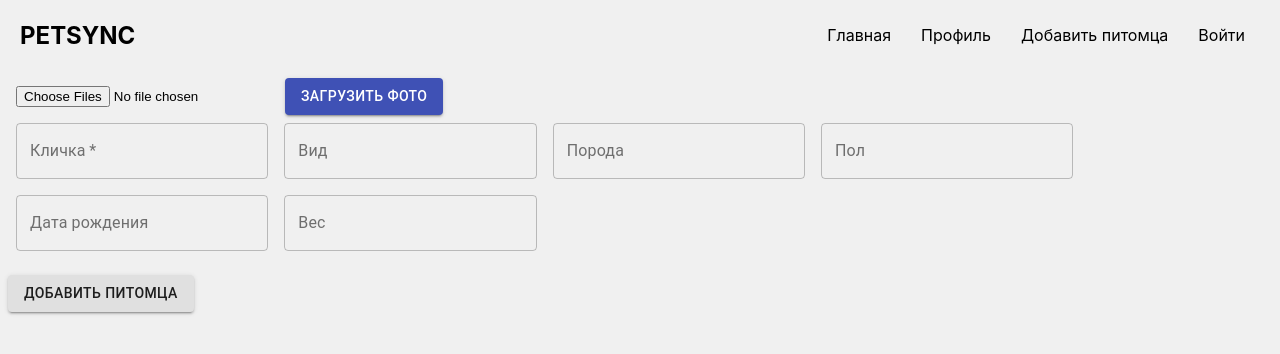
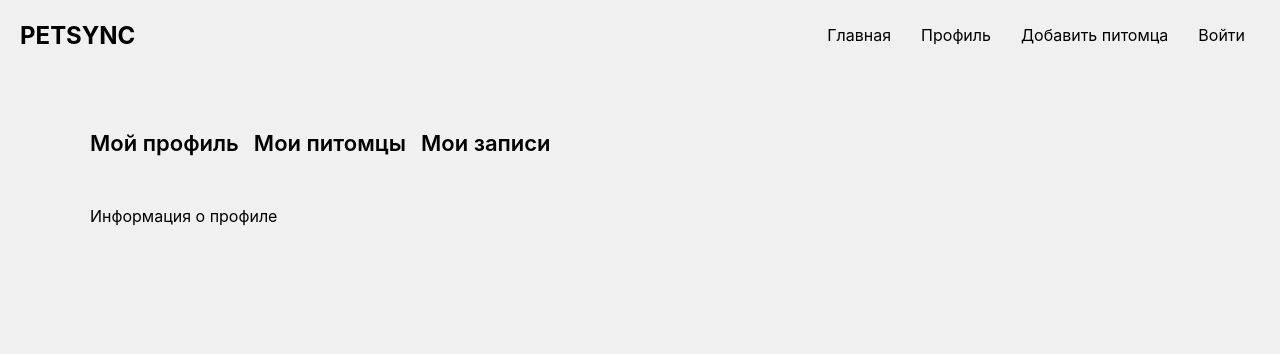
Before and after one commit to aleksey-kozin/pet-sync, a React (Create React App) app in the folder client/: page /profile in a window 1280 px wide. Shown: the top 354 px of the page. Built offline with nearby package versions, Linux system fonts and the light colour scheme.

Commit message:
Added a profile component

```diff
--- a/client/src/components/App/App.js
+++ b/client/src/components/App/App.js
@@ -9,6 +9,7 @@ import FormLogin from '../Forms/FormLogin'
 import FormSignUp from '../Forms/FormSignUp'
 import { Provider } from 'react-redux'
 import store from '../../utils/redux/store'
+import Appointment from '../Appointment/Appointment'
 
 function App() {
   return (
@@ -22,7 +23,8 @@ function App() {
             <Route path={'/login'} component={FormLogin} />
             <Route path={'/signup'} component={FormSignUp} />
             <Route path={'/profile'} component={Profile} />
-            <Route exact path={'/mypets'} component={MyPets} />
+            <Route path={'/mypets'} component={MyPets} />
+            <Route path={'/appointment'} component={Appointment} />
             <Route path={'/mypets/:name'} component={PetPersonPage} />
           </Switch>
         </Router>
--- /dev/null
+++ b/client/src/components/Appointment/Appointment.js
@@ -0,0 +1,19 @@
+import React from 'react'
+import ProfileNav from '../Profile/ProfileNav'
+
+function Appointment(props) {
+  return (
+    <>
+      <div className="container">
+        <div className="main-wrapper1">
+          <ProfileNav />
+          <div className="main-profile">
+          <p>У вас пока нет записей. Запишитесь к нам на прием.</p>
+          </div>
+        </div>
+      </div>
+    </>
+  )
+}
+
+export default Appointment
--- a/client/src/components/Forms/FormLogin.js
+++ b/client/src/components/Forms/FormLogin.js
@@ -27,7 +27,7 @@ function FormSignUp() {
                 <FcGoogle />
               </div>
             </div>
-            <hr class="hr-line" />
+            <hr className="hr-line" />
             <div className="form-login">
               <p>Еще нет аккаунта?</p>
               <Link to="/signup">
--- a/client/src/components/Forms/FormSignUp.js
+++ b/client/src/components/Forms/FormSignUp.js
@@ -27,7 +27,7 @@ function FormSignUp() {
             <FcGoogle/>
             </div>
           </div>
-          <hr class="hr-line" />
+          <hr className="hr-line" />
           <div className="form-login">
             <p>Уже есть аккаунт?</p>
             <Link to="/login"><button type="button" className="btn-login">Войти</button></Link>
--- a/client/src/components/MyPets/MyPets.js
+++ b/client/src/components/MyPets/MyPets.js
@@ -1,24 +1,34 @@
-import React, { useEffect, useState } from 'react';
-import Pet from '../Pet/Pet';
+import React, { useEffect, useState } from 'react'
+import Pet from '../Pet/Pet'
+import ProfileNav from '../Profile/ProfileNav'
+import '../Pet/Pet.css'
 
 function MyPets() {
   const [petArr, setPetsArr] = useState()
   //fetch в БД, получаем (пока) всех животных
   useEffect(() => {
-    fetch("http://localhost:4000/findpet")
+    fetch('http://localhost:4000/findpet')
       .then((res) => res.json())
-      .then((result) => setPetsArr(result.petsArr));
+      .then((result) => setPetsArr(result.petsArr))
   }, [])
 
-  console.log(petArr);
+  console.log(petArr)
 
   return (
-    <div>
-      {petArr && petArr.map((pet) => (
-        <Pet key={pet._id} value={pet} />
-      ))}
-    </div>
-  );
+    <>
+      <div className="container">
+        <div className="main-wrapper1">
+          <ProfileNav />
+          <div className="pet-wrapper">
+          {petArr && petArr.map((pet) => <Pet key={pet._id} value={pet} />)}
+          </div>
+          <div className="pet-item-add">
+          <p>Добавить питомца</p>
+        </div>
+        </div>
+      </div>
+    </>
+  )
 }
 
-export default MyPets;
+export default MyPets
--- a/client/src/components/Nav/Nav.css
+++ b/client/src/components/Nav/Nav.css
@@ -9,6 +9,8 @@
 .navbar-logo {
   margin-left: 20px;
   cursor: pointer;
+  text-decoration: none;
+  color: #000;
 }
 
 .menu-icon {
--- a/client/src/components/Nav/Nav.js
+++ b/client/src/components/Nav/Nav.js
@@ -10,7 +10,7 @@ function Nav() {
   return (
     <>
       <nav className="navbar-item">
-        <h1 className="navbar-logo">PETSYNC</h1>
+      <Link to="/" className="navbar-logo"><h1>PETSYNC</h1></Link>
         <div onClick={() => setIcon(!icon)} className="menu-icon">
           {icon ? <VscClose /> : <FiMenu />}
         </div>
--- /dev/null
+++ b/client/src/components/Pet/Pet.css
@@ -0,0 +1,42 @@
+.pet-wrapper {
+  margin-top: 50px;
+  display: flex;
+  flex-direction: row;
+  align-items: center;
+  flex-wrap: wrap;
+}
+
+.pet-item {
+  min-width: 330px;
+  min-height: 400px;
+  background-color: #fff;
+  border-radius: 25px;
+  padding: 30px;
+  margin: 10px;
+}
+
+.pet-item-add {
+  display: flex;
+  justify-content: center;
+  align-items: center;
+  width: 330px;
+  height: 400px;
+  background-color: #fff;
+  border-radius: 25px;
+  padding: 30px;
+  margin: 10px;
+  border: 2px dashed lightgray;
+  font-size: 18px;
+  font-weight: 700;
+  color: lightgray;
+}
+
+.pet-title {
+  font-size: 26px;
+  font-weight: 500;
+  margin-bottom: 20px;
+}
+
+.pet-desc {
+  margin-bottom: 20px;
+}
--- a/client/src/components/Pet/Pet.js
+++ b/client/src/components/Pet/Pet.js
@@ -1,33 +1,34 @@
-import React from 'react';
-import { makeStyles, useTheme } from "@material-ui/core/styles";
-import Card from "@material-ui/core/Card";
-import CardContent from "@material-ui/core/CardContent";
-import CardMedia from "@material-ui/core/CardMedia";
-import Typography from "@material-ui/core/Typography";
+import React from 'react'
+import { makeStyles, useTheme } from '@material-ui/core/styles'
+import Card from '@material-ui/core/Card'
+import CardContent from '@material-ui/core/CardContent'
+import CardMedia from '@material-ui/core/CardMedia'
+import Typography from '@material-ui/core/Typography'
 import { Link } from 'react-router-dom'
+import './Pet.css'
 
 const useStyles = makeStyles((theme) => ({
   root: {
-    display: "flex",
+    display: 'flex',
   },
   details: {
-    display: "flex",
-    flexDirection: "column",
+    display: 'flex',
+    flexDirection: 'column',
   },
   content: {
-    flex: "1 0 auto",
+    flex: '1 0 auto',
   },
   cover: {
     width: 151,
   },
-}));
+}))
 
 function Pet({ value }) {
-  const classes = useStyles();
-  const theme = useTheme();
+  const classes = useStyles()
+  const theme = useTheme()
   return (
-    <div>
-      <Link to={`/mypets/${value.name}`}>
+    <>
+      {/* <Link to={`/mypets/${value.name}`}>
         <Card className={classes.root}>
           <div className={classes.details}>
             <CardContent className={classes.content}>
@@ -41,9 +42,16 @@ function Pet({ value }) {
           </div>
           <CardMedia className={classes.cover} image="/620x414.jpeg" />
         </Card>
-      </Link>
-    </div>
-  );
+      </Link> */}
+
+      <div className="pet-item">
+        <h2 className="pet-title">{value.name}</h2>
+        <p className="pet-desc">{value.breed}</p>
+        <img src="/620x414.jpeg" alt="" width="170px" />
+      </div>
+
+    </>
+  )
 }
 
-export default Pet;
+export default Pet
--- /dev/null
+++ b/client/src/components/Profile/Profile.css
@@ -0,0 +1,19 @@
+.profile-menu {
+  display: flex;
+  flex-direction: row;
+  list-style: none;
+  text-align: center;
+  margin-right: 20px;
+}
+
+.profile-links {
+  text-decoration: none;
+  padding-right: 15px;
+  color: #000;
+  font-size: 22px;
+  font-weight: 600;
+}
+
+.main-profile {
+  margin-top: 50px;
+}
--- a/client/src/components/Profile/Profile.js
+++ b/client/src/components/Profile/Profile.js
@@ -1,10 +1,21 @@
 import React from 'react'
+import './Profile.css'
+import './ProfileNav'
 import PetCard from '../PetCard/PetCard'
+import ProfileNav from './ProfileNav'
 
 function Profile() {
   return (
     <>
-      <PetCard/>
+      <div className="container">
+        <div className="main-wrapper1">
+          <ProfileNav />
+          {/* <PetCard /> */}
+          <div className="main-profile">
+            <p>Информация о профиле</p>
+          </div>
+        </div>
+      </div>
     </>
   )
 }
--- /dev/null
+++ b/client/src/components/Profile/ProfileNav.js
@@ -0,0 +1,29 @@
+import React from 'react'
+import { Link } from 'react-router-dom'
+
+
+function ProfileNav(props) {
+  return (
+    <nav>
+    <ul className="profile-menu">
+      <li>
+        <Link to="/profile" className="profile-links">
+          Мой профиль
+        </Link>
+      </li>
+      <li>
+        <Link to="/mypets" className="profile-links">
+          Мои питомцы
+        </Link>
+      </li>
+      <li>
+        <Link to="/appointment" className="profile-links">
+          Мои записи
+        </Link>
+      </li>
+    </ul>
+  </nav>
+  );
+}
+
+export default ProfileNav;
```
